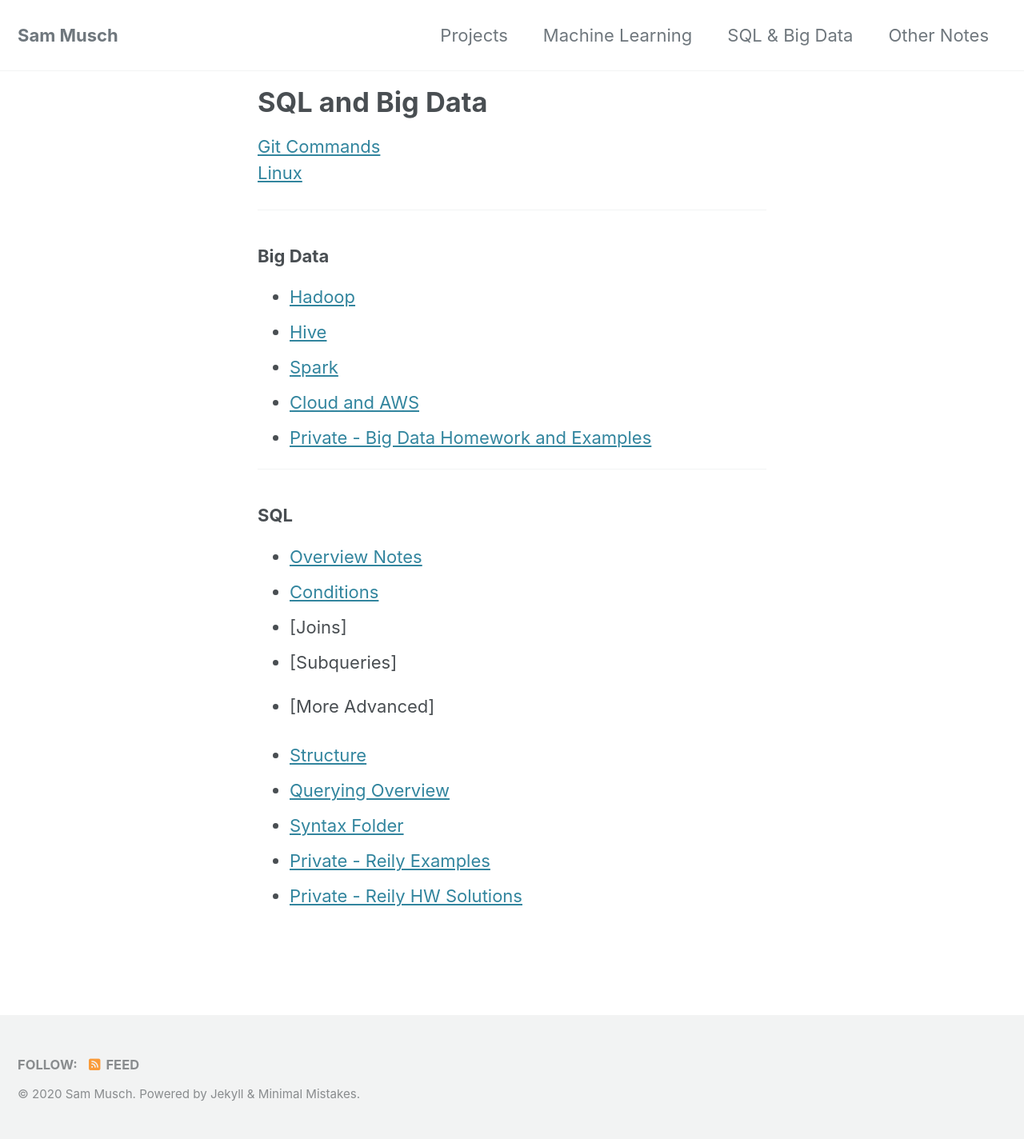
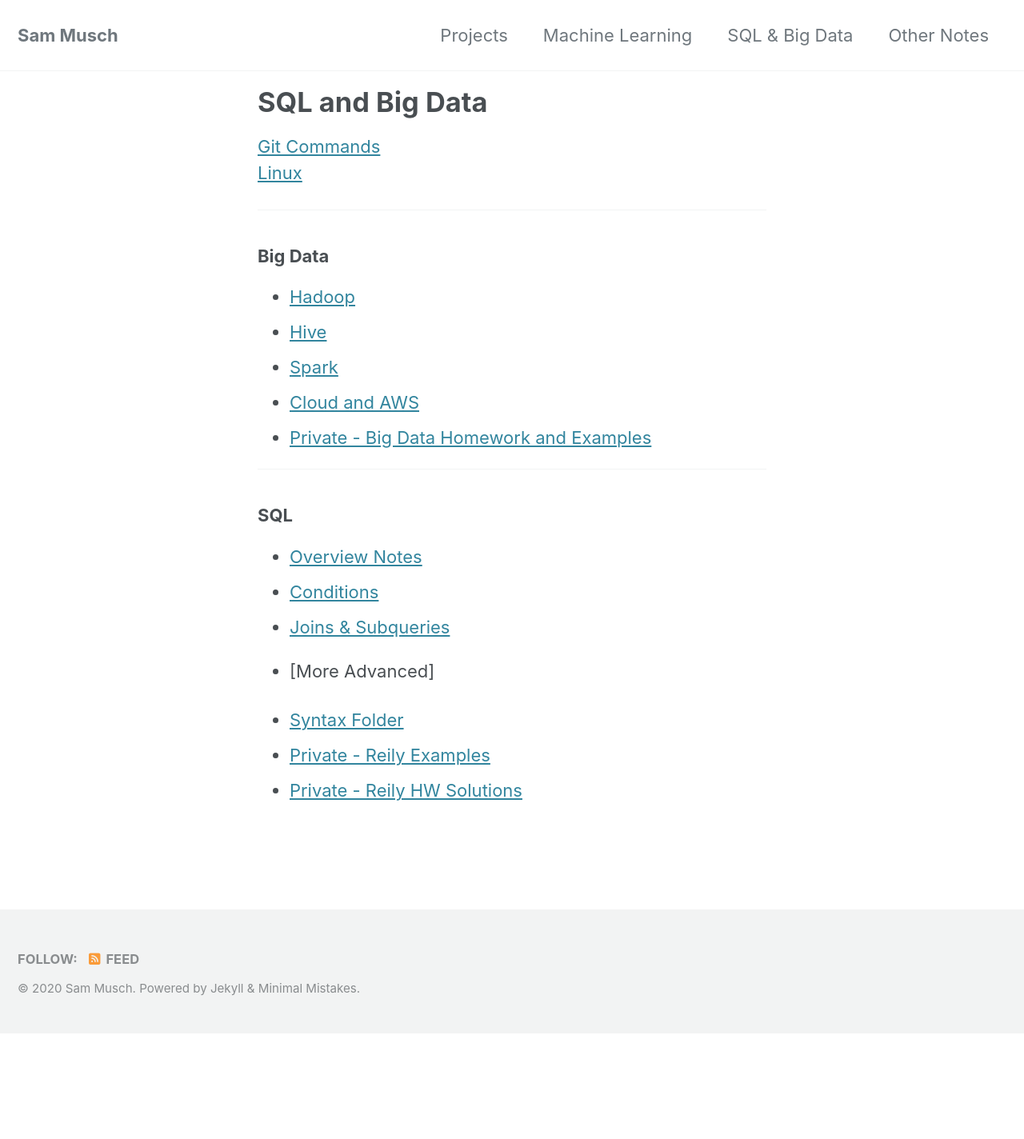
Before and after one commit to SamMusch/SamMusch.github.io, a Jekyll site: the page built from _pages/sql-bigdata.md, in a window 1280 px wide. Shown: the whole page at 80% size. Built offline with Jekyll 4.4.1, drawn with Linux system fonts in a browser that asks for light colours; cached includes are drawn as plain includes; nearby versions of some CDN libraries; after the commit the page ends 1292 px from its top, so only the background shows below that.

Commit message:
Add files via upload

```diff
--- a/_pages/sql-bigdata.md
+++ b/_pages/sql-bigdata.md
@@ -24,13 +24,11 @@ title: "SQL and Big Data"
 
 - [Overview Notes](https://github.com/SamMusch/SQL-and-Big-Data/blob/master/1_-_Setup.md)
 - [Conditions](https://github.com/SamMusch/SQL-and-Big-Data/blob/master/SQL%20Notes/Querying.md)
-- [Joins]
-- [Subqueries]
+- [Joins & Subqueries](https://github.com/SamMusch/SQL-and-Big-Data/blob/master/SQL%20Notes/Joins%20%26%20Subqueries.md)
 - [More Advanced]
 
 
-- [Structure](https://github.com/SamMusch/SQL-and-Big-Data/blob/master/1_-_Setup.md)
-- [Querying Overview](https://github.com/SamMusch/SQL-and-Big-Data/blob/master/2_-_Querying.md)
+
 - [Syntax Folder](https://github.com/SamMusch/SQL-and-Big-Data/tree/master/SQL%20Syntax)
 - [Private - Reily Examples](https://github.com/SamMusch/Private-Repo/tree/master/SQL%20Examples)
 - [Private - Reily HW Solutions](https://github.com/SamMusch/Private-Repo/tree/master/SQL%20HW%20Ref)
```
